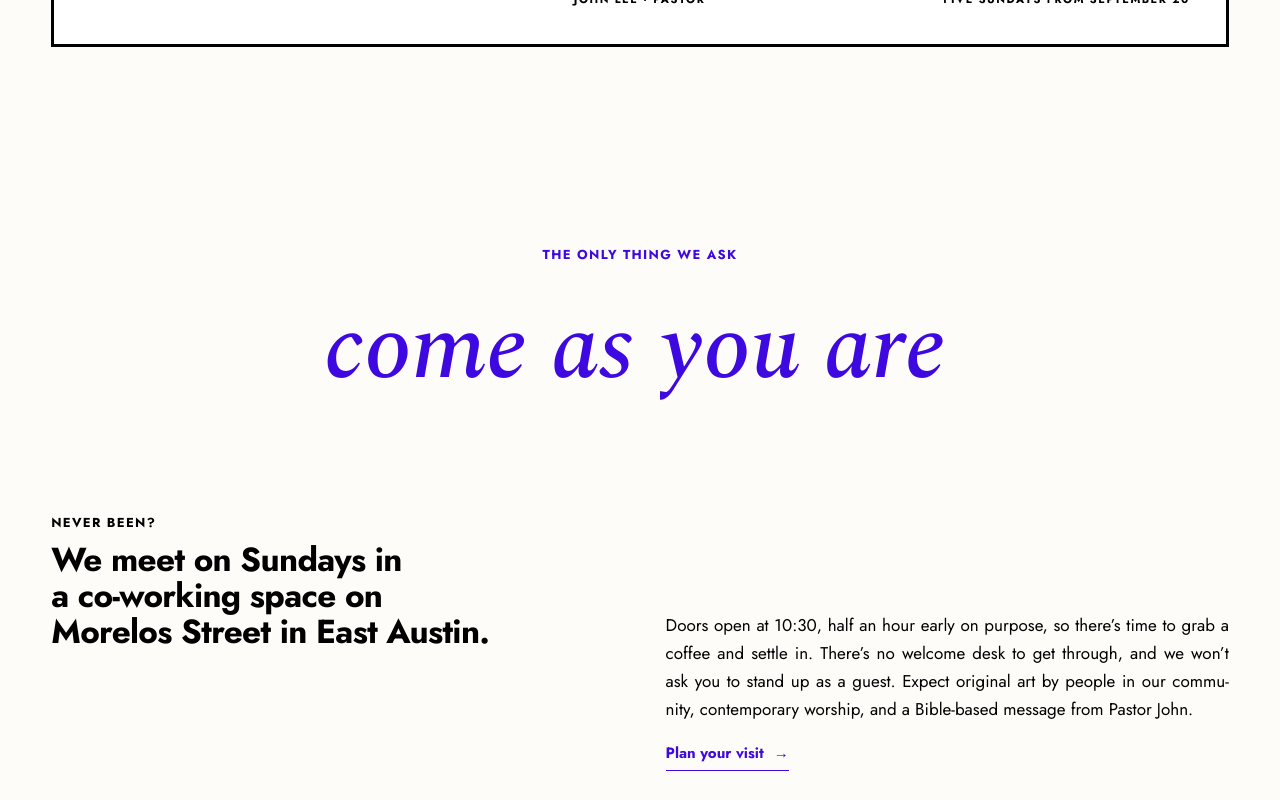
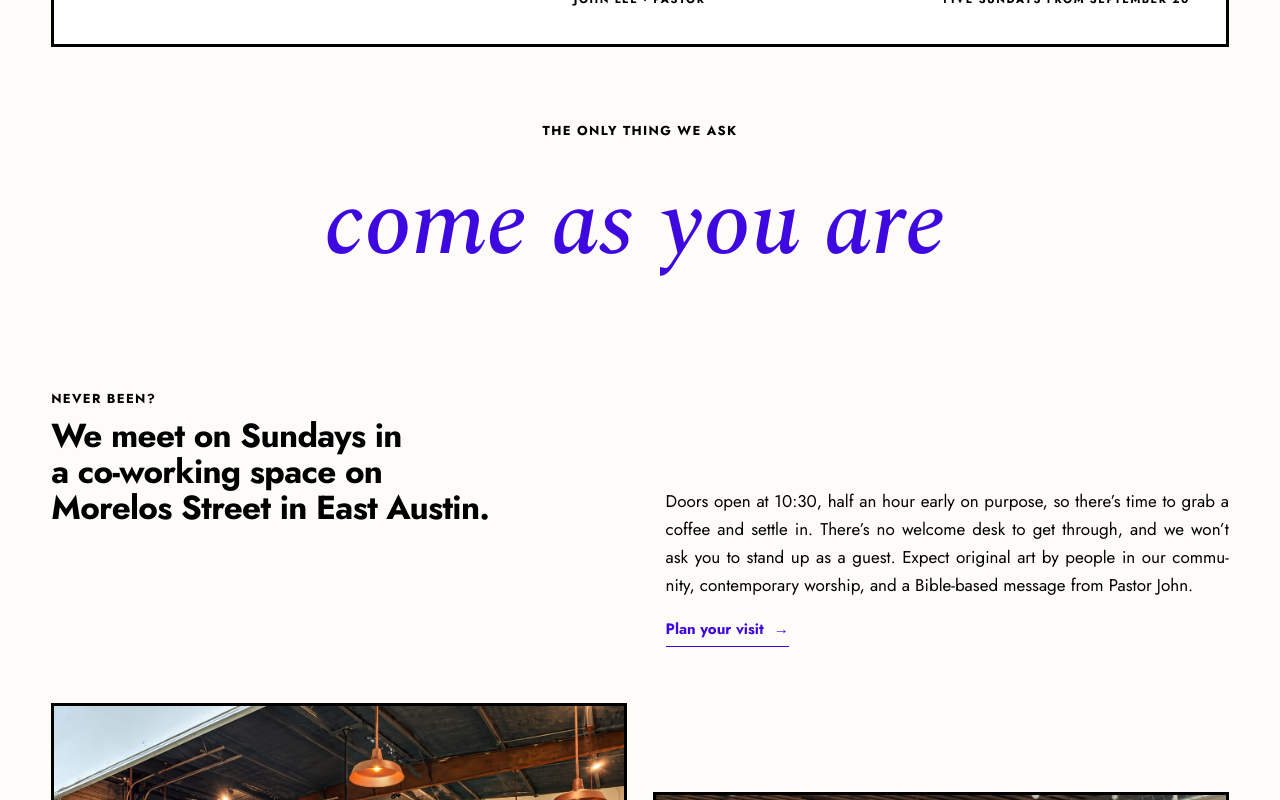
Before and after one commit to Aesthetic-ATX/Aesthetic-Website, a Next.js app: page / in a window 1280 px wide. Shown: the part 2820-3620 px from the top of the page. Built offline with nearby package versions, Linux system fonts and the light colour scheme.

Commit message:
Tagline and Sunday labels back to black; tighter gap above the tagline
Co-Authored-By: Claude Opus 5.5 <noreply@anthropic.com>

```diff
--- a/app/globals.css
+++ b/app/globals.css
@@ -85,6 +85,7 @@ body{
 /* structure ------------------------------------------------- */
 .wrap{width:100%;max-width:var(--wrap);margin:0 auto;}
 .sec{padding:clamp(48px,6vw,76px) var(--pad);}
+.sec-flush-top{padding-top:0;}
 .f-sky{background:var(--sky);}
 .f-green{background:var(--green);}
 .f-ink{background:var(--ink);color:var(--sheet);}
@@ -386,8 +387,8 @@ a:hover{text-decoration:underline;text-decoration-thickness:3px;text-underline-o
 /* the tagline as a blank to fill in (components/TaglineBlank.tsx, chosen 2026-09-28) ------ */
 /* No field and no frame: violet type straight on the sheet (user's call, 2026-09-28). This is the
    one place violet is not a link, stated in DESIGN.md; nothing here can be pressed. */
-.blank{color:var(--violet);text-align:center;padding:clamp(24px,4vw,48px) 0 clamp(40px,6vw,72px);margin:0 0 clamp(20px,3vw,36px);}
-.blank h2{text-transform:uppercase;margin:0 0 clamp(18px,2.4vw,30px);}
+.blank{color:var(--violet);text-align:center;padding:0 0 clamp(40px,6vw,72px);margin:0 0 clamp(20px,3vw,36px);}
+.blank h2{color:var(--ink);text-transform:uppercase;margin:0 0 clamp(18px,2.4vw,30px);}
 .blank-line{margin:0;font-size:clamp(40px,7.4vw,104px);line-height:1.2;
   display:inline-flex;flex-wrap:wrap;justify-content:center;align-items:flex-start;gap:0 .28em;}
 /* both halves are the same kind of box, so "come as" and the blank share one baseline */
@@ -618,7 +619,7 @@ a:hover{text-decoration:underline;text-decoration-thickness:3px;text-underline-o
 /* the Sunday line that closes /visit: no box, violet label, the address is the link */
 .sunday{margin:clamp(32px,4vw,48px) 0 0;}
 .sunday p{margin:0;}
-.sunday .sunday-k{color:var(--violet);margin-bottom:10px;}
+.sunday .sunday-k{margin-bottom:10px;}
 .sunday a{text-decoration:underline;text-underline-offset:5px;text-decoration-thickness:1px;}
 .sunday a:hover{text-decoration-thickness:3px;}
 
--- a/app/page.tsx
+++ b/app/page.tsx
@@ -106,7 +106,8 @@ export default function Home() {
       {/* The tagline, then the invitation to visit. The Aesthetic Weekly was
           removed from the homepage on 2026-09-17: its story became /visit,
           and this card is what hands off to it. */}
-      <section className="sec">
+      {/* No top padding: the message section above already ends with a full section gap. */}
+      <section className="sec sec-flush-top">
         <div className="wrap">
           <TaglineBlank />
 
```
